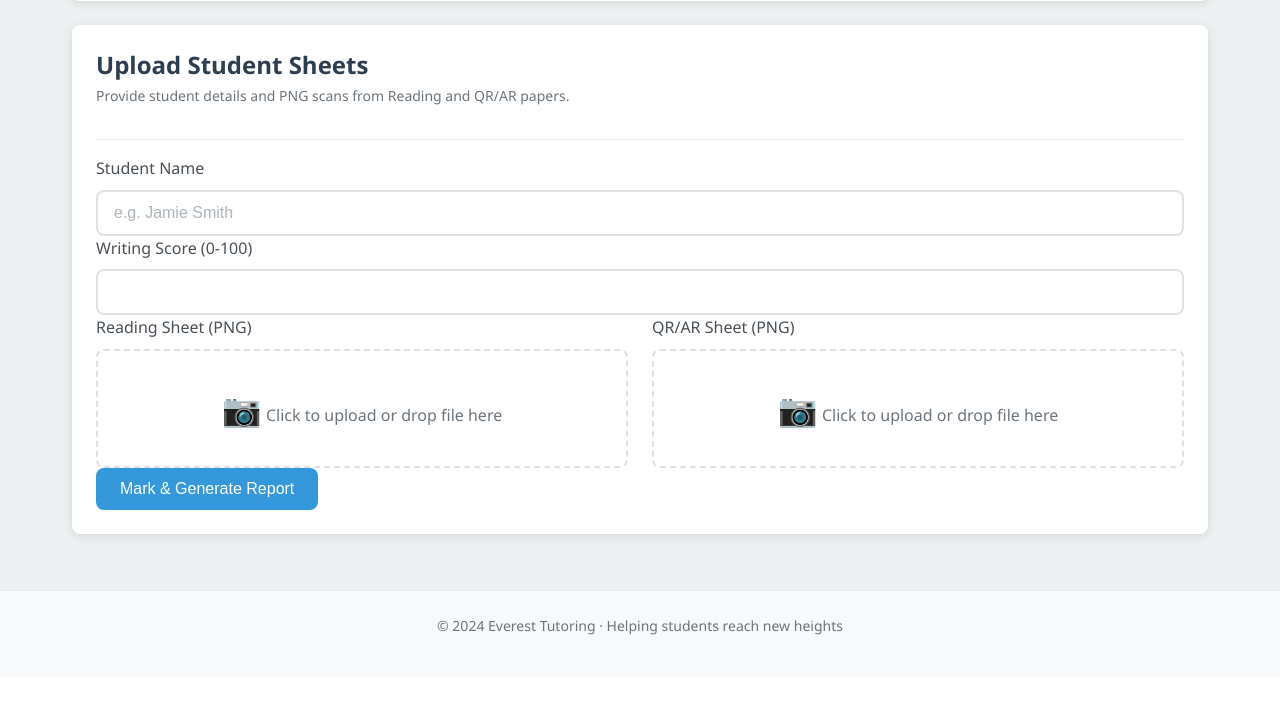
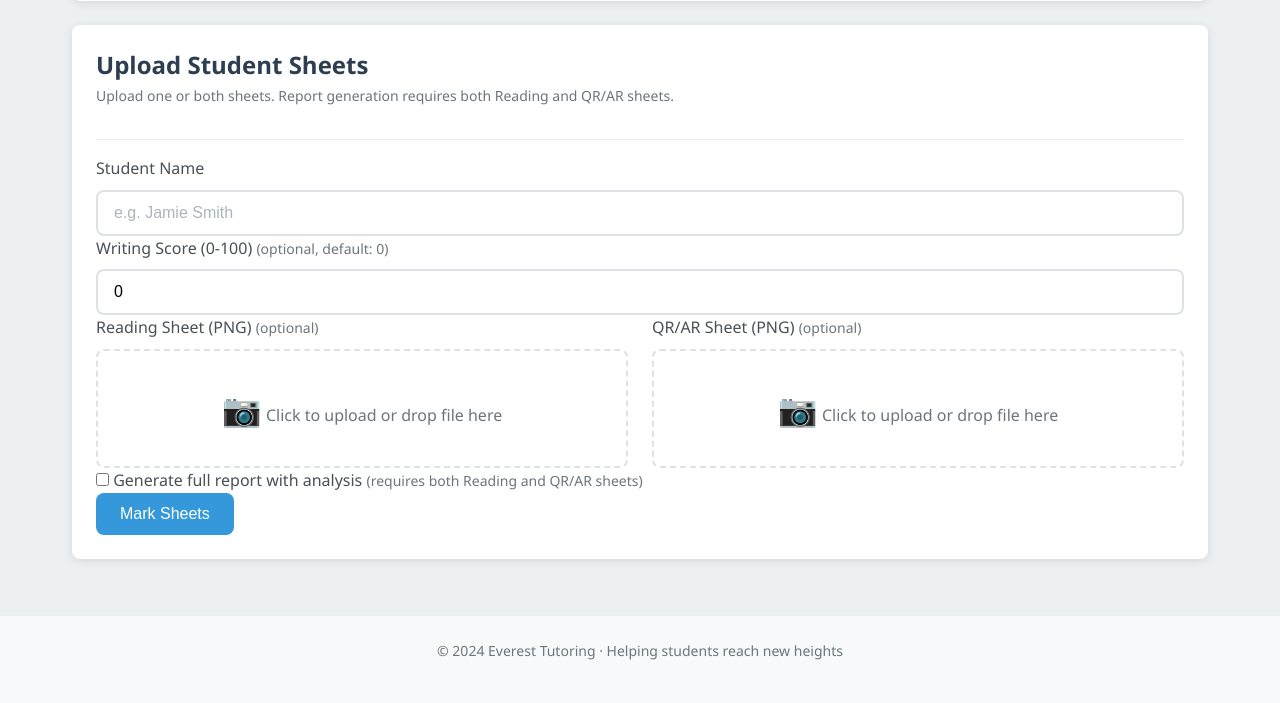
Before and after one commit to atu1ya/ASETmarker, a FastAPI app: template web/templates/single.html in a window 1280 px wide. Shown: the part 498-1201 px from the top of the page. Before the commit the page ends 1133 px from the top, so only its background shows below. Run offline with FastAPI, Linux system fonts and the light colour scheme; the template is opened without the code that fills it, so the values that code supplies are empty.

Commit message:
ux updates

```diff
--- a/docs/sample_answer_key.txt
+++ b/docs/reading_sample_answer_key.txt
@@ -28,3 +28,8 @@
 D
 A
 B
+C
+C
+C
+C
+C
--- a/docs/sample_answer_key.csv
+++ b/docs/sample_answer_key.csv
@@ -28,3 +28,8 @@
 q28,D
 q29,A
 q30,B
+q31,C
+q32,C
+q33,C
+q34,C
+q35,C
--- a/web/templates/single.html
+++ b/web/templates/single.html
@@ -22,7 +22,7 @@
 <section id="marking-form-container" class="card">
     <header class="card-header">
         <h2 class="card-title">Upload Student Sheets</h2>
-        <p class="card-subtitle">Provide student details and PNG scans from Reading and QR/AR papers.</p>
+        <p class="card-subtitle">Upload one or both sheets. Report generation requires both Reading and QR/AR sheets.</p>
     </header>
     <form id="marking-form" method="post" action="/mark/single/process" enctype="multipart/form-data">
         <div class="form-group">
@@ -30,30 +30,36 @@
             <input class="form-control" type="text" id="student_name" name="student_name" placeholder="e.g. Jamie Smith" required>
         </div>
         <div class="form-group">
-            <label class="form-label" for="writing_score">Writing Score (0-100)</label>
-            <input class="form-control" type="number" id="writing_score" name="writing_score" min="0" max="100" required>
+            <label class="form-label" for="writing_score">Writing Score (0-100) <small class="text-muted">(optional, default: 0)</small></label>
+            <input class="form-control" type="number" id="writing_score" name="writing_score" min="0" max="100" value="0">
         </div>
         <div class="form-row">
             <div class="form-group">
-                <label class="form-label" for="reading_sheet">Reading Sheet (PNG)</label>
+                <label class="form-label" for="reading_sheet">Reading Sheet (PNG) <small class="text-muted">(optional)</small></label>
                 <div class="file-input-wrapper">
                     <span class="file-icon">&#128247;</span>
                     <span class="file-text">Click to upload or drop file here</span>
-                    <input type="file" id="reading_sheet" name="reading_sheet" accept=".png" data-preview="reading-preview" required>
+                    <input type="file" id="reading_sheet" name="reading_sheet" accept=".png" data-preview="reading-preview">
                 </div>
                 <img id="reading-preview" class="image-preview" alt="Reading sheet preview">
             </div>
             <div class="form-group">
-                <label class="form-label" for="qrar_sheet">QR/AR Sheet (PNG)</label>
+                <label class="form-label" for="qrar_sheet">QR/AR Sheet (PNG) <small class="text-muted">(optional)</small></label>
                 <div class="file-input-wrapper">
                     <span class="file-icon">&#128247;</span>
                     <span class="file-text">Click to upload or drop file here</span>
-                    <input type="file" id="qrar_sheet" name="qrar_sheet" accept=".png" data-preview="qrar-preview" required>
+                    <input type="file" id="qrar_sheet" name="qrar_sheet" accept=".png" data-preview="qrar-preview">
                 </div>
                 <img id="qrar-preview" class="image-preview" alt="QR/AR sheet preview">
             </div>
         </div>
-        <button type="submit" class="btn btn-primary">Mark &amp; Generate Report</button>
+        <div class="form-group">
+            <label class="form-label">
+                <input type="checkbox" id="generate_report" name="generate_report" value="true">
+                Generate full report with analysis <small class="text-muted">(requires both Reading and QR/AR sheets)</small>
+            </label>
+        </div>
+        <button type="submit" class="btn btn-primary">Mark Sheets</button>
     </form>
 </section>
 
```
Also changed, not shown: web/routes/marking.py (+83 -55 lines), zz left to do.md (+4 -1 lines).
